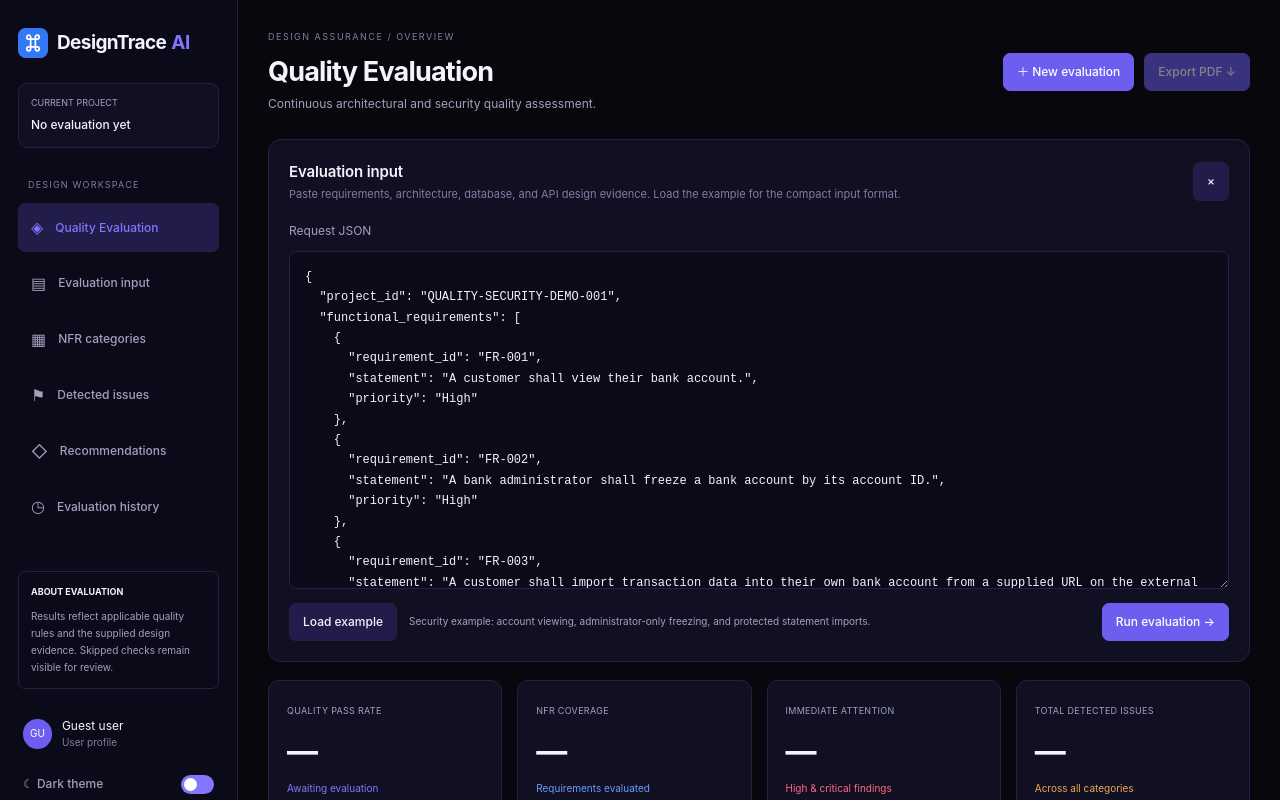
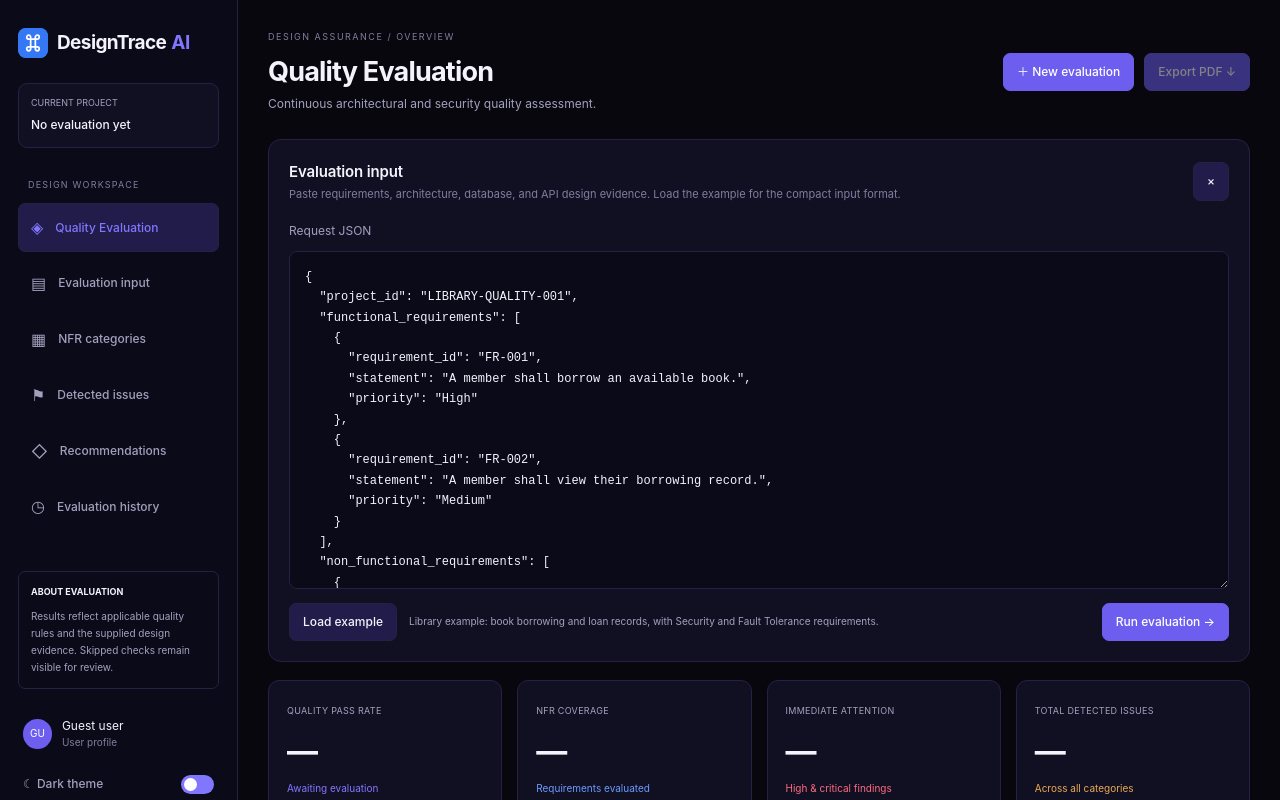
Before and after one commit to MethmiHP/DesignTraceAI, a React (Vite) app in the folder frontend/: page / in a window 1280 px wide. Both pictures are taken after a click on the button "Try the example →". Shown: the top 800 px of the page. Built offline with nearby package versions, Linux system fonts and the light colour scheme.

Commit message:
feat: Update example JSON for library borrowing use case and adjust evaluation form placeholders

```diff
--- a/frontend/src/components/qualoty-evaluation/QualityEvaluation.jsx
+++ b/frontend/src/components/qualoty-evaluation/QualityEvaluation.jsx
@@ -37,7 +37,7 @@ export default function QualityEvaluation({ user = null }) {
       <header className="qe-header"><div><div className="qe-eyebrow">DESIGN ASSURANCE / OVERVIEW</div><h1>Quality Evaluation</h1><p>Continuous architectural and security quality assessment.</p></div><div className="qe-header-actions"><button className="qe-primary" onClick={() => setEditor(true)} disabled={busy}>＋ New evaluation</button><button className="qe-primary" disabled={!result || busy} onClick={app.exportResult}>Export PDF ↓</button></div></header>
       {!editor && pendingJob && <div className="qe-welcome"><p>An evaluation is pending.</p><button onClick={() => setEditor(true)}>Resume evaluation</button></div>}
       {editor && <Panel title="Evaluation input" subtitle="Paste requirements, architecture, database, and API design evidence. Load the example for the compact input format." extra={<button onClick={() => setEditor(false)} disabled={busy} aria-label="Close input">×</button>}>
-        <form onSubmit={app.evaluate}><label htmlFor="quality-json">Request JSON</label><textarea id="quality-json" required={!pendingJob} spellCheck={false} value={app.input} disabled={busy || !!pendingJob} onChange={(event) => app.setInput(event.target.value)} placeholder='{"project_id": "banking-001", "architecture": {}, "database": {}, "api_component_design": {}}' rows={15} />{app.error && <p className="qe-error" role="alert">{app.error}</p>}<div className="qe-form-actions"><button type="button" onClick={app.loadExample} disabled={busy || !!pendingJob}>Load example</button><span role="status">{busy ? progress?.status === 'queued' ? 'Waiting for an evaluation slot…' : `${progress?.completed_rules || 0} / ${progress?.total_rules || '…'} rules completed${progress?.current_rule ? ` · Checking ${progress.current_rule}` : ''}. You can keep this page open while evaluation runs.` : pendingJob ? 'An evaluation is pending. Resume it without submitting again.' : 'Security example: account viewing, administrator-only freezing, and protected statement imports.'}</span><button className="qe-primary" disabled={busy}>{busy ? 'Evaluating…' : pendingJob ? 'Resume evaluation →' : 'Run evaluation →'}</button></div></form>
+        <form onSubmit={app.evaluate}><label htmlFor="quality-json">Request JSON</label><textarea id="quality-json" required={!pendingJob} spellCheck={false} value={app.input} disabled={busy || !!pendingJob} onChange={(event) => app.setInput(event.target.value)} placeholder='{"project_id": "banking-001", "architecture": {}, "database": {}, "api_component_design": {}}' rows={15} />{app.error && <p className="qe-error" role="alert">{app.error}</p>}<div className="qe-form-actions"><button type="button" onClick={app.loadExample} disabled={busy || !!pendingJob}>Load example</button><span role="status">{busy ? progress?.status === 'queued' ? 'Waiting for an evaluation slot…' : `${progress?.completed_rules || 0} / ${progress?.total_rules || '…'} rules completed${progress?.current_rule ? ` · Checking ${progress.current_rule}` : ''}. You can keep this page open while evaluation runs.` : pendingJob ? 'An evaluation is pending. Resume it without submitting again.' : 'Library example: book borrowing and loan records, with Security and Fault Tolerance requirements.'}</span><button className="qe-primary" disabled={busy}>{busy ? 'Evaluating…' : pendingJob ? 'Resume evaluation →' : 'Run evaluation →'}</button></div></form>
       </Panel>}
       <div className="qe-stats">
         <article><small>QUALITY PASS RATE</small><strong>{result ? percent(metrics.quality_pass_percentage) : '—'}</strong><p className="qe-purple">{result ? `${metrics.passed_rules} / ${metrics.total_applicable_rules} applicable rules passed` : 'Awaiting evaluation'}</p></article>
--- a/frontend/src/components/qualoty-evaluation/example.json
+++ b/frontend/src/components/qualoty-evaluation/example.json
@@ -1,136 +1,164 @@
 {
-  "project_id": "QUALITY-SECURITY-DEMO-001",
+  "project_id": "LIBRARY-QUALITY-001",
   "functional_requirements": [
     {
       "requirement_id": "FR-001",
-      "statement": "A customer shall view their bank account.",
+      "statement": "A member shall borrow an available book.",
       "priority": "High"
     },
     {
       "requirement_id": "FR-002",
-      "statement": "A bank administrator shall freeze a bank account by its account ID.",
-      "priority": "High"
-    },
-    {
-      "requirement_id": "FR-003",
-      "statement": "A customer shall import transaction data into their own bank account from a supplied URL on the external statement provider statements.partner.example. Return only import_id and status.",
-      "priority": "High"
+      "statement": "A member shall view their borrowing record.",
+      "priority": "Medium"
     }
   ],
   "non_functional_requirements": [
     {
       "requirement_id": "NFR-SEC-001",
-      "statement": "All operations require a validated bearer token. Customers may view or import into an account only when its customer_id matches their authenticated identity. Only administrators may freeze accounts.",
+      "statement": "Members must authenticate and may access only their own borrowing records.",
       "category": "Security"
     },
     {
-      "requirement_id": "NFR-SEC-002",
-      "statement": "Customer identity and account status are protected fields. View responses return only account_id. Freeze accepts no body and changes status only on the server. Import accepts only statement_url; reject extra fields and never return customer_id, credentials, tokens or transaction contents.",
-      "category": "Security"
-    },
-    {
-      "requirement_id": "NFR-SEC-003",
-      "statement": "Statement import is resource-intensive and could exhaust capacity if automated. Enforce five imports per customer per hour, one active import per customer, a 256 KB request limit, a 1 MB upstream response limit and a five-second upstream timeout; reject excess usage with 429.",
-      "category": "Security"
-    },
-    {
-      "requirement_id": "NFR-SEC-004",
-      "statement": "For statement_url accept only HTTPS on statements.partner.example port 443. Reject credentials and redirects. Validate DNS and the connection destination; reject private, loopback, link-local and reserved addresses.",
-      "category": "Security"
-    },
-    {
-      "requirement_id": "NFR-SEC-005",
-      "statement": "Treat the external statement API as untrusted. Verify TLS certificates, use a server-held integration credential that is never returned, never forward customer bearer tokens, and validate external JSON types, allowed fields and account ownership before storing data. Reject invalid responses with 502.",
-      "category": "Security"
+      "requirement_id": "NFR-FT-001",
+      "statement": "Borrowing operations shall document invalid input, unavailable books and temporary service failures.",
+      "category": "Fault Tolerance"
     }
   ],
   "architecture": {
+    "architecture_id": "ARCH-LIBRARY-001",
     "selected_architecture": "Modular Architecture",
     "elements": [
       {
-        "element_id": "COMP-ACCOUNT",
-        "name": "Account Service",
+        "element_id": "COMP-BORROWING",
+        "name": "Borrowing Service",
         "type": "Service",
-        "main_responsibility": "Enforce bearer authentication, account ownership and administrator-only freezing. Reject unexpected request properties and return only explicitly allowed response fields."
-      },
-      {
-        "element_id": "COMP-IMPORT",
-        "name": "Statement Import Service",
-        "type": "Service",
-        "main_responsibility": "Fetch statement data from external statements.partner.example. Enforce the import quotas, URL/DNS restrictions, TLS verification, integration credential isolation, response validation and size/time limits specified in NFR-SEC-003 through NFR-SEC-005."
+        "main_responsibility": "Authenticate members, verify borrowing-record ownership and create loans only for available books."
       }
     ]
   },
   "database": {
     "entities": [
       {
-        "entity_id": "DB-ACCOUNT",
-        "name": "Account",
+        "entity_id": "DB-BOOK",
+        "name": "Book",
         "attributes": [
-          "account_id",
-          "customer_id",
+          "book_id",
+          "title",
           "status"
         ],
-        "primary_key": "account_id",
+        "primary_key": "book_id",
         "foreign_keys": [],
         "constraints": []
       },
       {
-        "entity_id": "DB-IMPORT",
-        "name": "Statement Import",
+        "entity_id": "DB-MEMBER",
+        "name": "Member",
         "attributes": [
-          "import_id",
-          "account_id",
+          "member_id",
+          "name"
+        ],
+        "primary_key": "member_id",
+        "foreign_keys": [],
+        "constraints": []
+      },
+      {
+        "entity_id": "DB-LOAN",
+        "name": "Loan",
+        "attributes": [
+          "loan_id",
+          "book_id",
+          "member_id",
+          "borrowed_at",
+          "due_date",
           "status"
         ],
-        "primary_key": "import_id",
+        "primary_key": "loan_id",
         "foreign_keys": [
-          "account_id -> Account"
+          "book_id -> Book",
+          "member_id -> Member"
         ],
-        "constraints": []
+        "constraints": [
+          "A book may have only one active loan.",
+          "due_date must be later than borrowed_at."
+        ]
       }
     ],
-    "relationships": [],
+    "relationships": [
+      "Member owns Loan",
+      "Loan references Book"
+    ],
     "constraints": []
   },
   "api_component_design": {
     "responsibilities": [
       {
         "requirement_id": "FR-001",
-        "element_id": "COMP-ACCOUNT",
-        "element_name": "Account Service",
-        "detailed_responsibility": "Validate the bearer token and compare the authenticated customer ID with the account owner before returning data."
+        "element_id": "COMP-BORROWING",
+        "element_name": "Borrowing Service",
+        "detailed_responsibility": "Create a loan using the authenticated member ID. Check book availability and create the loan atomically.",
+        "mapping_reason": "Implements book borrowing."
       },
       {
         "requirement_id": "FR-002",
-        "element_id": "COMP-ACCOUNT",
-        "detailed_responsibility": "Allow only authenticated administrators to freeze accounts; derive status on the server."
-      },
-      {
-        "requirement_id": "FR-003",
-        "element_id": "COMP-IMPORT",
-        "detailed_responsibility": "Import statements for the authenticated account owner. Enforce the supplied quota, destination and third-party trust controls."
+        "element_id": "COMP-BORROWING",
+        "element_name": "Borrowing Service",
+        "detailed_responsibility": "Return a loan only when its member_id matches the authenticated member.",
+        "mapping_reason": "Implements access to the member's borrowing record."
       }
     ],
     "api_operations": [
       {
-        "operation_id": "viewAccount",
+        "operation_id": "borrowBook",
         "requirement_id": "FR-001",
-        "element_id": "COMP-ACCOUNT",
-        "method": "GET",
-        "path": "/accounts/{account_id}",
+        "element_id": "COMP-BORROWING",
+        "method": "POST",
+        "path": "/loans",
         "security": {
           "authentication": "bearer",
           "roles": [
-            "customer"
+            "member"
           ],
           "access_rules": [
-            "Allow access only when account.customer_id matches the authenticated customer."
+            "Validate the bearer token.",
+            "Derive member_id from the authenticated identity.",
+            "Reject client-supplied member_id, loan_id and status."
+          ]
+        },
+        "request_schema": {
+          "book_id": "string"
+        },
+        "response_schema": {
+          "loan_id": "string",
+          "due_date": "string"
+        },
+        "error_responses": {
+          "400": "Invalid book ID or unsupported request fields",
+          "401": "Authentication required",
+          "403": "Member role required",
+          "404": "Book not found",
+          "409": "Book is already borrowed",
+          "503": "Borrowing service temporarily unavailable"
+        }
+      },
+      {
+        "operation_id": "viewLoan",
+        "requirement_id": "FR-002",
+        "element_id": "COMP-BORROWING",
+        "method": "GET",
+        "path": "/loans/{loan_id}",
+        "security": {
+          "authentication": "bearer",
+          "roles": [
+            "member"
+          ],
+          "access_rules": [
+            "Validate the bearer token.",
+            "Require loan.member_id to match the authenticated member."
           ]
         },
         "parameters": [
           {
-            "name": "account_id",
+            "name": "loan_id",
             "location": "path",
             "type": "string",
             "required": true
@@ -138,111 +166,83 @@
         ],
         "request_schema": {},
         "response_schema": {
-          "account_id": "string"
-        },
-        "error_responses": {
-          "401": "Authentication required",
-          "403": "Account access denied",
-          "404": "Account not found"
-        }
-      },
-      {
-        "operation_id": "freezeAccount",
-        "requirement_id": "FR-002",
-        "element_id": "COMP-ACCOUNT",
-        "method": "POST",
-        "path": "/accounts/{account_id}/freeze",
-        "security": {
-          "authentication": "bearer",
-          "roles": [
-            "administrator"
-          ],
-          "access_rules": [
-            "Require the verified administrator role; deny customer callers. Set status to frozen on the server."
-          ]
-        },
-        "parameters": [
-          {
-            "name": "account_id",
-            "location": "path",
-            "type": "string",
-            "required": true
-          }
-        ],
-        "request_schema": {},
-        "response_schema": {
-          "account_id": "string",
+          "loan_id": "string",
+          "book_id": "string",
+          "due_date": "string",
           "status": "string"
         },
         "error_responses": {
           "401": "Authentication required",
-          "403": "Administrator role required",
-          "404": "Account not found"
-        }
-      },
-      {
-        "operation_id": "importStatement",
-        "requirement_id": "FR-003",
-        "element_id": "COMP-IMPORT",
-        "method": "POST",
-        "path": "/accounts/{account_id}/statement-imports",
-        "security": {
-          "authentication": "bearer",
-          "roles": [
-            "customer"
-          ],
-          "access_rules": [
-            "Verify target account ownership before fetching. Enforce NFR-SEC-003 quotas and NFR-SEC-004 destination restrictions; validate third-party data per NFR-SEC-005."
-          ]
-        },
-        "parameters": [
-          {
-            "name": "account_id",
-            "location": "path",
-            "type": "string",
-            "required": true
-          }
-        ],
-        "request_schema": {
-          "statement_url": "string"
-        },
-        "response_schema": {
-          "import_id": "string",
-          "status": "string"
-        },
-        "error_responses": {
-          "400": "Invalid URL or extra fields",
-          "401": "Authentication required",
-          "403": "Account ownership required",
-          "404": "Account not found",
-          "413": "Payload too large",
-          "429": "Import limit exceeded",
-          "502": "Invalid upstream data",
-          "504": "Upstream timeout"
+          "403": "Access to another member's loan is denied",
+          "404": "Loan not found"
         }
       }
     ],
     "openapi_document": {
       "openapi": "3.1.0",
       "info": {
-        "title": "Account API",
+        "title": "Library Borrowing API",
         "version": "1.0.0"
       },
+      "security": [
+        {
+          "bearerAuth": []
+        }
+      ],
       "paths": {
-        "/accounts/{account_id}": {
+        "/loans": {
+          "post": {
+            "operationId": "borrowBook",
+            "requestBody": {
+              "required": true,
+              "content": {
+                "application/json": {
+                  "schema": {
+                    "type": "object",
+                    "required": [
+                      "book_id"
+                    ],
+                    "additionalProperties": false,
+                    "properties": {
+                      "book_id": {
+                        "type": "string"
+                      }
+                    }
+                  }
+                }
+              }
+            },
+            "responses": {
+              "201": {
+                "description": "Loan created"
+              },
+              "400": {
+                "description": "Invalid request"
+              },
+              "401": {
+                "description": "Authentication required"
+              },
+              "403": {
+                "description": "Member role required"
+              },
+              "404": {
+                "description": "Book not found"
+              },
+              "409": {
+                "description": "Book already borrowed"
+              },
+              "503": {
+                "description": "Service temporarily unavailable"
+              }
+            }
+          }
+        },
+        "/loans/{loan_id}": {
           "get": {
-            "operationId": "viewAccount",
-            "security": [
-              {
-                "bearerAuth": []
-              }
-            ],
-            "x-required-roles": [
-              "customer"
-            ],
+            "operationId": "viewLoan",
             "parameters": [
               {
-                "name": "account_id",
+                "name": "loan_id",
                 "in": "path",
                 "required": true,
                 "schema": {
@@ -252,125 +252,16 @@
             ],
             "responses": {
               "200": {
-                "description": "Successful operation"
+                "description": "Member's loan returned"
               },
               "401": {
                 "description": "Authentication required"
               },
               "403": {
-                "description": "Account access denied"
+                "description": "Loan access denied"
               },
               "404": {
-                "description": "Account not found"
-              }
-            }
-          }
-        },
-        "/accounts/{account_id}/freeze": {
-          "post": {
-            "operationId": "freezeAccount",
-            "security": [
-              {
-                "bearerAuth": []
-              }
-            ],
-            "x-required-roles": [
-              "administrator"
-            ],
-            "parameters": [
-              {
-                "name": "account_id",
-                "in": "path",
-                "required": true,
-                "schema": {
-                  "type": "string"
-                }
-              }
-            ],
-            "responses": {
-              "200": {
-                "description": "Successful operation"
-              },
-              "401": {
-                "description": "Authentication required"
-              },
-              "403": {
-                "description": "Administrator role required"
-              },
-              "404": {
-                "description": "Account not found"
-              }
-            }
-          }
-        },
-        "/accounts/{account_id}/statement-imports": {
-          "post": {
-            "operationId": "importStatement",
-            "security": [
-              {
-                "bearerAuth": []
-              }
-            ],
-            "x-required-roles": [
-              "customer"
-            ],
-            "parameters": [
-              {
-                "name": "account_id",
-                "in": "path",
-                "required": true,
-                "schema": {
-                  "type": "string"
-                }
-              }
-            ],
-            "responses": {
-              "200": {
-                "description": "Successful operation"
-              },
-              "400": {
-                "description": "Invalid URL or extra fields"
-              },
-              "401": {
-                "description": "Authentication required"
-              },
-              "403": {
-                "description": "Account ownership required"
-              },
-              "404": {
-                "description": "Account not found"
-              },
-              "413": {
-                "description": "Payload too large"
-              },
-              "429": {
-                "description": "Import limit exceeded"
-              },
-              "502": {
-                "description": "Invalid upstream data"
-              },
-              "504": {
-                "description": "Upstream timeout"
-              }
-            },
-            "requestBody": {
-              "required": true,
-              "content": {
-                "application/json": {
-                  "schema": {
-                    "type": "object",
-                    "additionalProperties": false,
-                    "required": [
-                      "statement_url"
-                    ],
-                    "properties": {
-                      "statement_url": {
-                        "type": "string",
-                        "format": "uri"
-                      }
-                    }
-                  }
-                }
+                "description": "Loan not found"
               }
             }
           }
```
